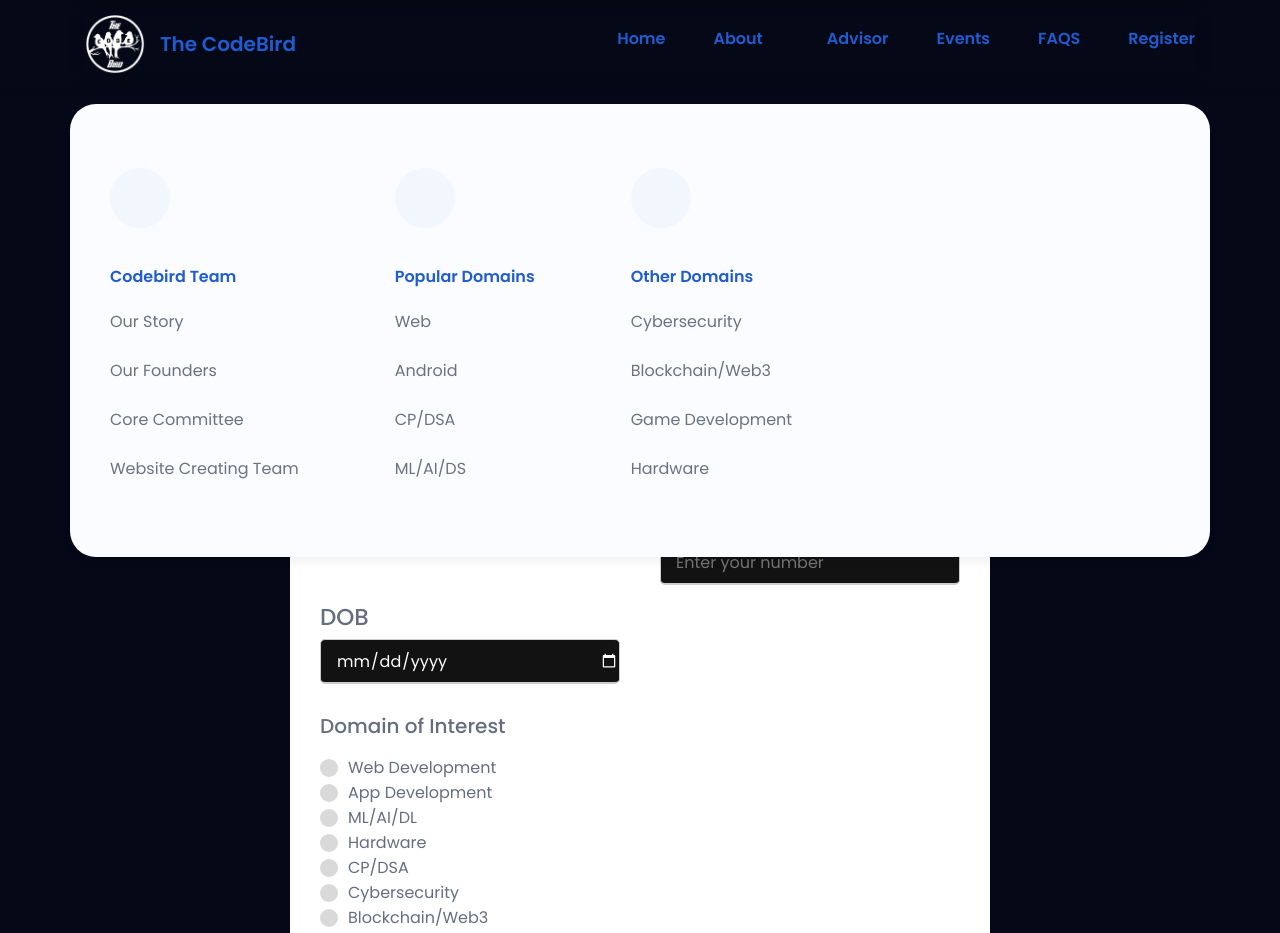
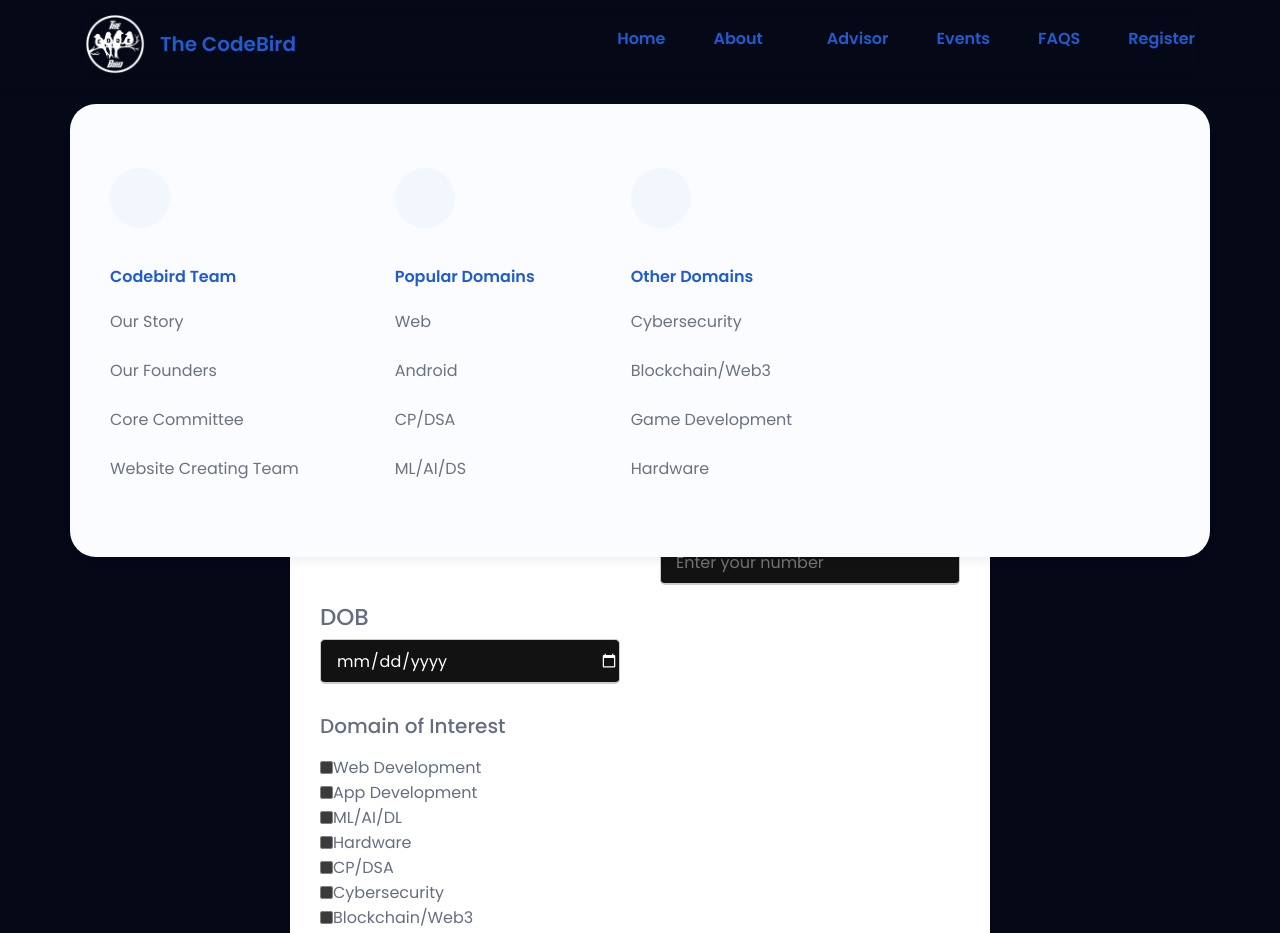
Before and after one commit to thecodebirduitbu/The-Code-Bird-Website, a React (Create React App) app: page /register in a window 1280 px wide. Shown: the top 933 px of the page. Built offline with nearby package versions, Linux system fonts and the light colour scheme; some icons are missing.

Commit message:
register form dot to checkbox

```diff
--- a/src/components/Register/Register.jsx
+++ b/src/components/Register/Register.jsx
@@ -124,141 +124,136 @@ function App() {
               </div>
             </div>
             <div class="domain-details">
-            <input type="radio" name="gender" id="dot-1"/>
-       <input type="radio" name="gender" id="dot-2"/>
-        <input type="radio" name="gender" id="dot-3"/>
-        <input type="radio" name="gender" id="dot-4"/>
-       <input type="radio" name="gender" id="dot-5"/>
-        <input type="radio" name="gender" id="dot-6"/>
-        <input type="radio" name="gender" id="dot-7"/>
-       <input type="radio" name="gender" id="dot-8"/>
-        <input type="radio" name="gender" id="dot-9"/>
+        {/* <input type="checkbox"  id="dot-1"/>
+       <input type="checkbox"  id="dot-2"/>
+        <input type="checkbox" id="dot-3"/>
+        <input type="checkbox"  id="dot-4"/>
+       <input type="checkbox" id="dot-5"/>
+        <input type="checkbox" id="dot-6"/>
+        <input type="checkbox" id="dot-7"/>
+       <input type="checkbox"  id="dot-8"/>
+        <input type="checkbox"  id="dot-9"/> */}
               <span class="domain-title">Domain of Interest</span>
               <div class="category">
-                <label for="dot-1">
-                  <input
-                    type="radio"
+                <label >
+                  <input className="dot one"
+                    type="checkbox"
+                    id="dot-1"
                     name="domain"
                     value="Web Development"
                     onChange={handleDomainChange}
                     checked={
                       formData.domain === "Web Development" ? true : false
                     }
-                    id="dot-1"
                   />
-                  <span class="dot one"></span>
+
                   <span class="domain">Web Development</span>
                 </label>
-                <label for="dot-2">
-                  <input
-                    type="radio"
+                <label >
+                  <input className="dot two"
+                    type="checkbox"
                     name="domain"
                     value="App Development"
                     onChange={handleDomainChange}
                     checked={
                       formData.domain === "App Development" ? true : false
                     }
-                    id="dot-2"
+
                   />
-                  <span class="dot two"></span>
                   <span class="domain">App Development</span>
                 </label>
-                <label for="dot-3">
-                  <input
-                    type="radio"
+                <label >
+                  <input className="dot three"
+                    type="checkbox"
                     name="domain"
                     value="ML/AI/DL"
                     onChange={handleDomainChange}
                     checked={
                       formData.domain === "ML/AI/DL" ? true : false
                     }
-                    id="dot-3"
+
                   />
-                  <span class="dot three"></span>
                   <span class="domain">ML/AI/DL</span>
                 </label>
-                <label for="dot-4">
-                  <input
-                    type="radio"
+                <label >
+                  <input className="dot four"
+                    type="checkbox"
                     name="domain"
                     value="Hardware"
                     onChange={handleDomainChange}
                     checked={
                       formData.domain === "Hardware" ? true : false
                     }
-                    id="dot-4"
+
                   />
-                  <span class="dot four"></span>
+
                   <span class="domain">Hardware</span>
                 </label>
-                <label for="dot-5">
-                  <input
-                    type="radio"
+                <label >
+                  <input className="dot five"
+                    type="checkbox"
                     name="domain"
                     value="CP/DSA"
                     onChange={handleDomainChange}
                     checked={
                       formData.domain === "CP/DSA" ? true : false
                     }
-                    id="dot-5"
+
                   />
-                  <span class="dot five"></span>
+
                   <span class="domain">CP/DSA</span>
                 </label>
-                <label for="dot-6">
-                  <input
-                    type="radio"
+                <label >
+                  <input className="dot six"
+                    type="checkbox"
                     name="domain"
                     value="Cybersecurity"
                     onChange={handleDomainChange}
                     checked={
                       formData.domain === "Cybersecurity" ? true : false
                     }
-                    id="dot-6"
+
                   />
-                  <span class="dot six"></span>
                   <span class="domain">Cybersecurity</span>
                 </label>
-                <label for="dot-7">
-                  <input
-                    type="radio"
+                <label >
+                  <input className="dot seven"
+                    type="checkbox"
                     name="domain"
                     value="Blockchain/Web3"
                     onChange={handleDomainChange}
                     checked={
                       formData.domain === "Blockchain/Web3" ? true : false
                     }
-                    id="dot-7"
+
                   />
-                  <span class="dot seven"></span>
                   <span class="domain">Blockchain/Web3</span>
                 </label>
-                <label for="dot-8">
-                  <input
-                    type="radio"
+                <label >
+                  <input className="dot eight"
+                    type="checkbox"
                     name="domain"
                     value="Gate"
                     onChange={handleDomainChange}
                     checked={
                       formData.domain === "Gate" ? true : false
                     }
-                    id="dot-8"
+
                   />
-                  <span class="dot eight"></span>
+
                   <span class="domain">Gate</span>
                 </label>
-                <label for="dot-9">
-                  <input
-                    type="radio"
+                <label >
+                  <input className="dot nine"
+                    type="checkbox"
                     name="domain"
                     value="Game Development"
                     onChange={handleDomainChange}
                     checked={
                       formData.domain === "Game Development" ? true : false
                     }
-                    id="dot-9"
+
                   />
-                  <span class="dot nine"></span>
                   <span class="domain">Game Development</span>
                 </label>
               </div>
--- a/src/components/Register/register.css
+++ b/src/components/Register/register.css
@@ -82,7 +82,7 @@
   display: flex;
   align-items: center;
  }
- .domain-details .category .dot {
+ /* .domain-details .category .dot {
     height: 18px;
     width: 18px;
     background: #d9d9d9;
@@ -90,7 +90,7 @@
     margin-right: 10px;
     border: 5px solid transparent;
     transition: all 0.3s ease;
-  }
+  } */
   #dot-1:checked ~ .category label .one,
   #dot-2:checked ~ .category label .two,
   #dot-3:checked ~ .category label .three,
@@ -107,6 +107,11 @@
 .form2 input[type="radio"]{
   display: none;
  }
+
+ /* .form2 input[type="checkbox"]{
+  display: none;
+ } */
+
 
  .form2 .button{
   height: 45px;
```
